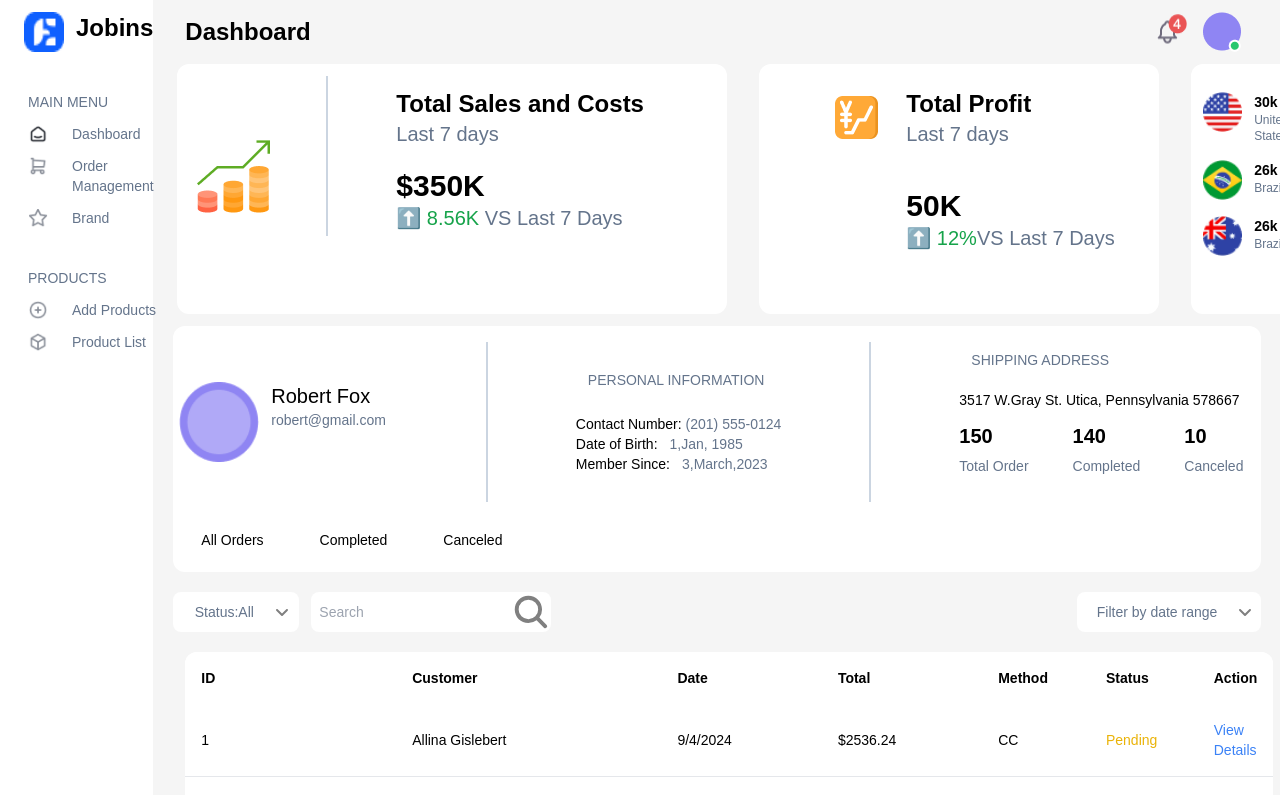
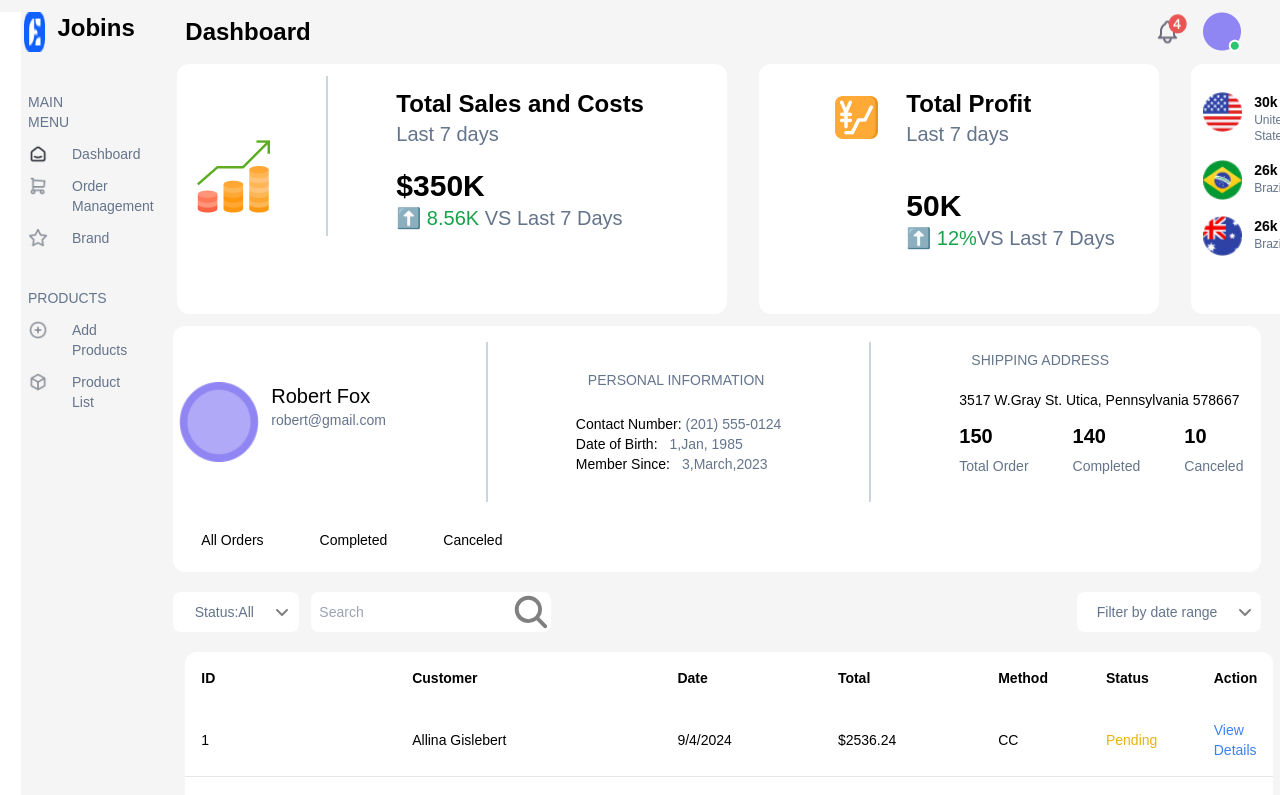
Before and after one commit to Manjil00/jobins-frontend-challange, a React (Create React App) app: page / in a window 1280 px wide. Shown: the top 795 px of the page. Built offline with nearby package versions, Linux system fonts and the light colour scheme.

Commit message:
animationsALL

```diff
--- a/src/App.js
+++ b/src/App.js
@@ -27,12 +27,13 @@ const App = () => {
   return (
     <div>
       <div className="main-container w-full bg-containerGray h-[100vh] flex">
-<Sidebar/>
+  <div className="aos" data-aos="fade-right"><Sidebar/></div>
 
     <div className="container h-full w-[85%] md:mx-5 bg-containerGray">
 
     <div className="aos"data-aos="fade-up"> <TopNav/></div>
     <Section1/>
+     {/* animations added in components in section 1 */}
     <div className="aos" data-aos="fade-up"><Section2/></div>
     <div className="aos" data-aos="fade-up"><Section3/></div>
 
```
